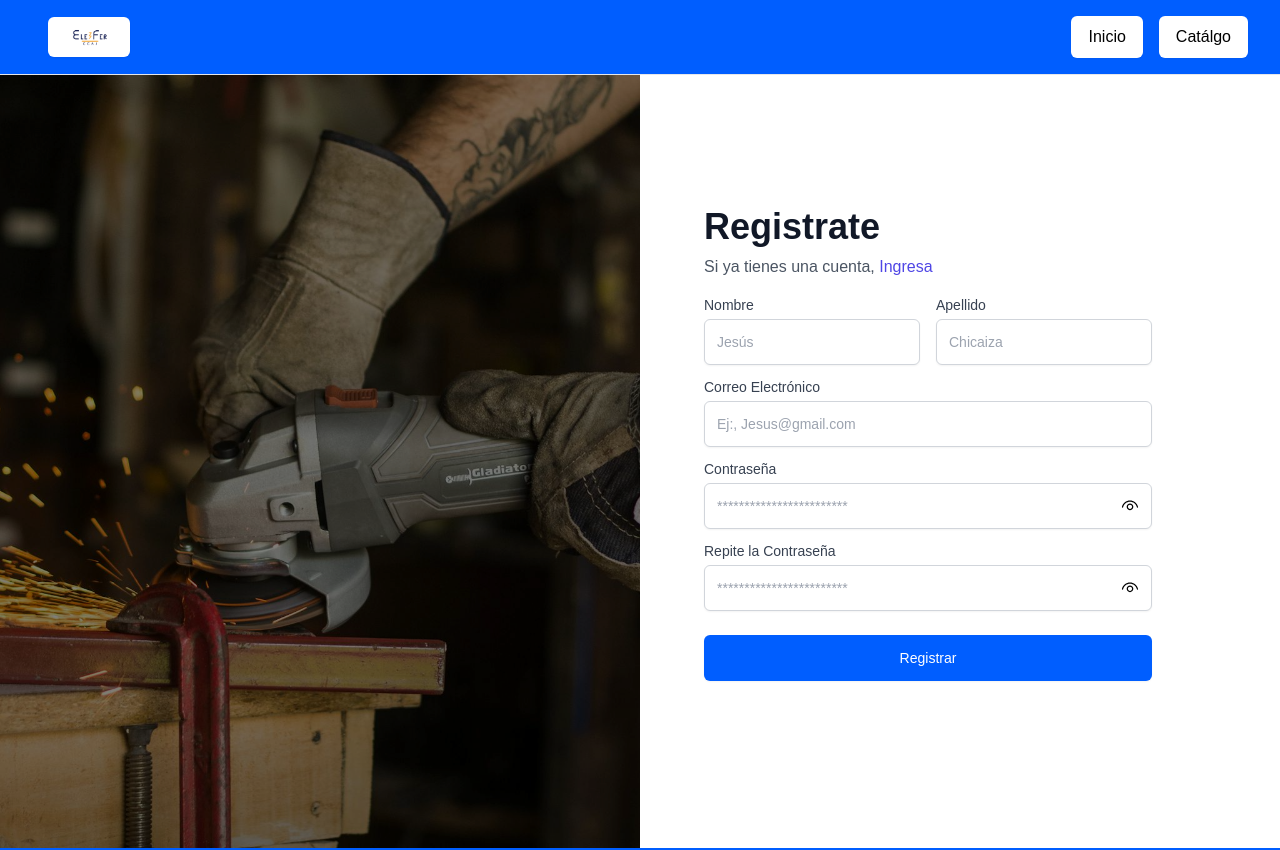
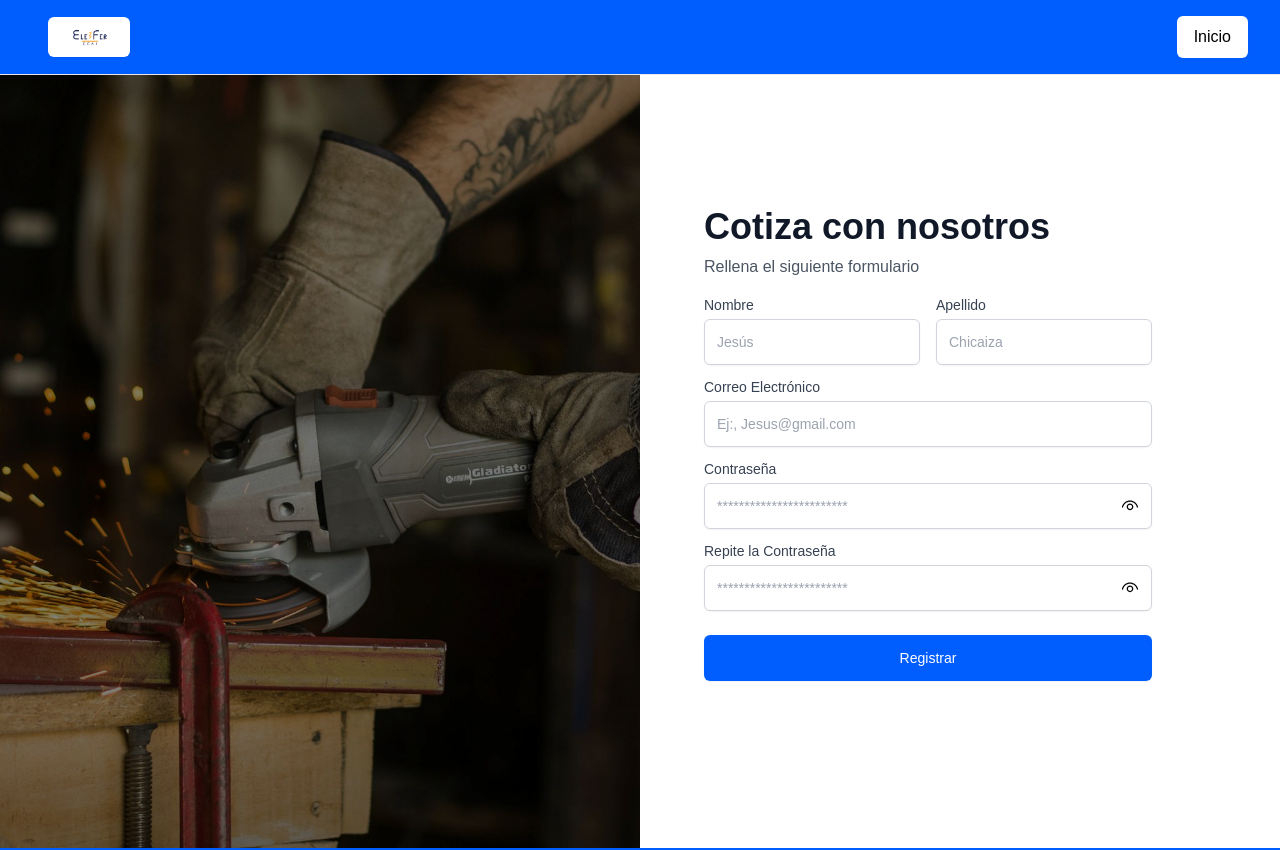
Before and after one commit to AlexYisus/TiendaFrontend, a React (Create React App) app: page /signup in a window 1280 px wide. Shown: the top 850 px of the page. Built offline with nearby package versions, Linux system fonts and the light colour scheme; no server answers.

Commit message:
Catalogos 3

```diff
--- a/src/components/home/ProductsArrival.js
+++ b/src/components/home/ProductsArrival.js
@@ -1,11 +1,6 @@
 import { FiShoppingCart } from "react-icons/fi"
 import { PiSpinner } from "react-icons/pi"
 import { Link } from "react-router-dom"
-import img1 from '../../assets/img/img1.jpg'
-import img2 from '../../assets/img/img2.jpg'
-import img3 from '../../assets/img/img3.jpg'
-import img4 from '../../assets/img/logo-ef.png'
-import { Carousel } from 'react-responsive-carousel'; // Importa el carrusel
 import 'react-responsive-carousel/lib/styles/carousel.min.css'; // Importa los estilos del carrusel
 
 export default function ProductsArrival({
--- a/src/components/navigation/Navbar.js
+++ b/src/components/navigation/Navbar.js
@@ -131,12 +131,7 @@ function Navbar({
       <Link to="/" className="ml-4 inline-flex items-center justify-center px-4 py-2 border border-transparent rounded-md shadow-sm text-base font-medium text-black bg-white hover:bg-[#005eff]">
         Inicio
       </Link>
-      <Link
-        to="/login"
-        className="ml-4 inline-flex items-center justify-center px-4 py-2 border border-transparent rounded-md shadow-sm text-base font-medium text-black bg-white hover:bg-[#005eff]"
-      >
-        Catálgo
-      </Link>
+
     </Fragment>
   )
 
--- a/src/containers/auth/Signup.js
+++ b/src/containers/auth/Signup.js
@@ -63,15 +63,14 @@ function Signup({ signup, loading, loginFail, error }) {
           <div className="sm:w-full sm:max-w-md">
             {}
             <h2 className="mt-6 max-md:mt-3 text-left text-4xl font-extrabold text-gray-900">
-              Registrate
+              Cotiza con nosotros
             </h2>
             <p className="mt-2 text-left text-base text-gray-600">
-              Si ya tienes una cuenta,{" "}
+              Rellena el siguiente formulario{" "}
               <Link
                 to="/login"
                 className="font-medium text-indigo-600 hover:text-indigo-500"
               >
-                Ingresa
               </Link>
             </p>
             {/* <p className="mt-2 text-left text-sm text-gray-600">
```
